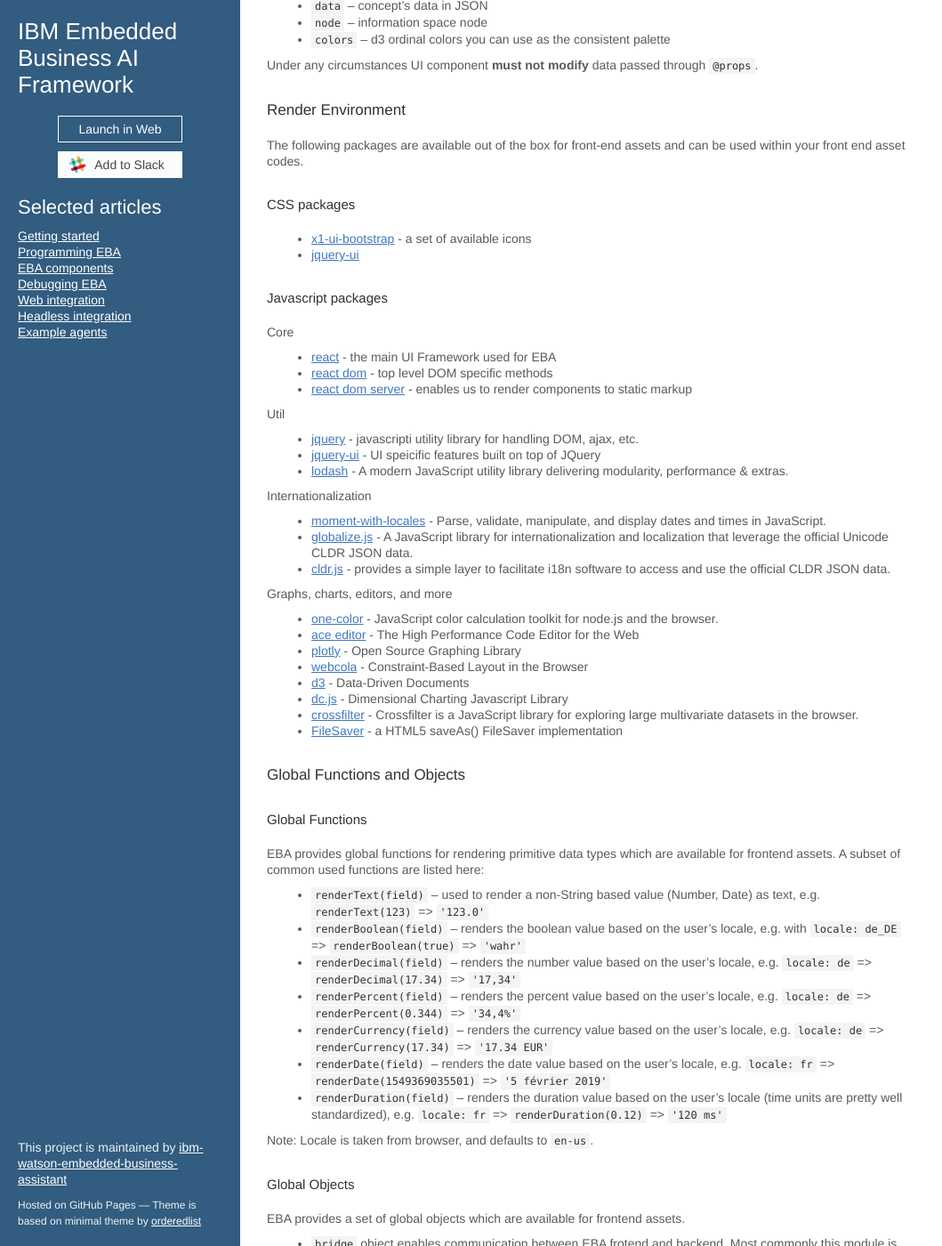
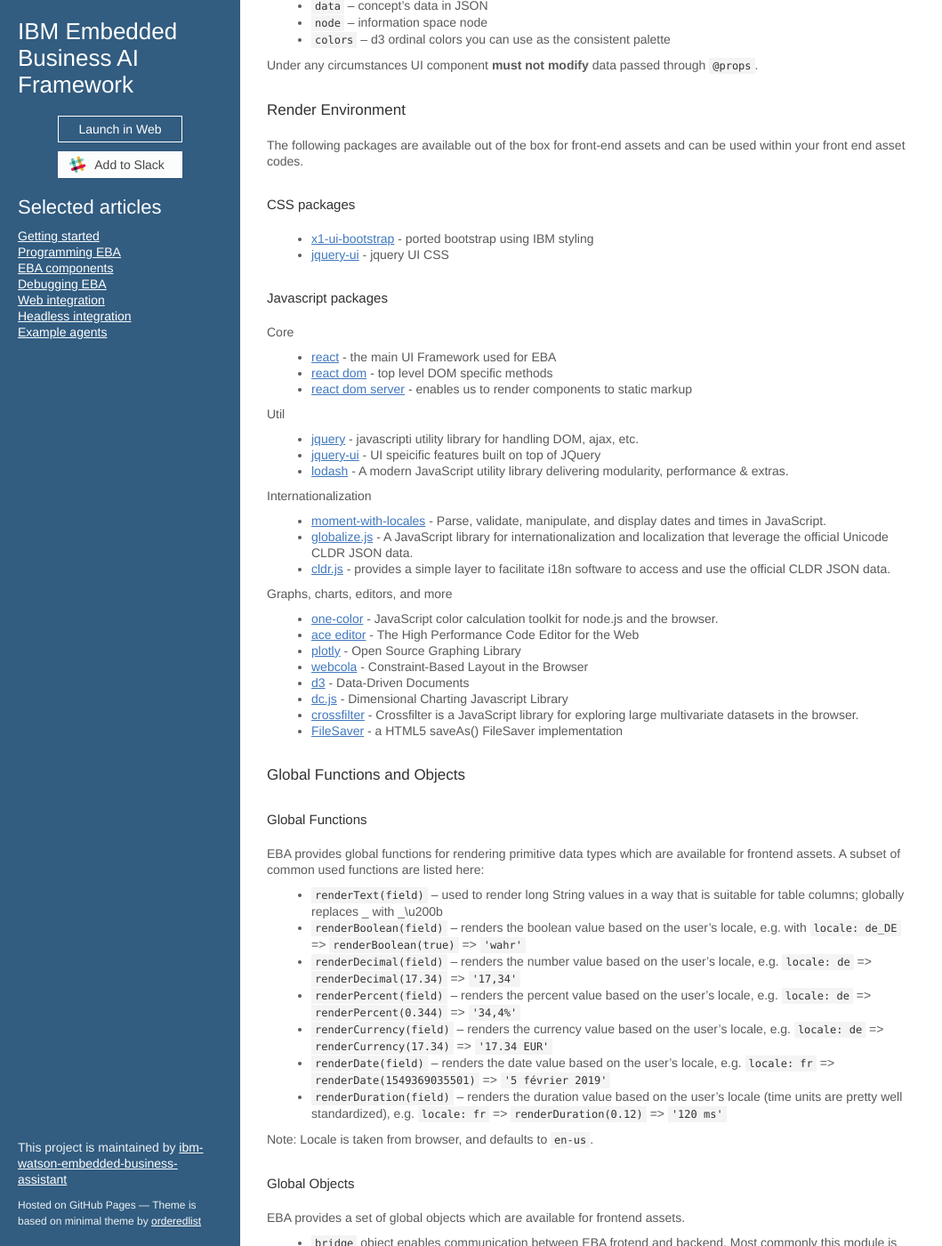
Before and after one commit to ibm-watson-embedded-business-assistant/eba-example-agents, a Jekyll site: the page built from docs/lab/assets/Frontend.md, in a window 1280 px wide and 1400 px high, scrolled down 421 px. Shown: the whole window at 89% size, without its empty margins (0-1059 px from the left). Built offline with Jekyll 4.4.1, drawn with Linux system fonts in a browser that asks for light colours; our own code applies the rules of GitHub Pages for plain Markdown files; the repository's description, which GitHub fills in, is left out.

Commit message:
Update Frontend.md

```diff
--- a/docs/lab/assets/Frontend.md
+++ b/docs/lab/assets/Frontend.md
@@ -23,8 +23,8 @@
 The following packages are available out of the box for front-end assets and can be used within your front end asset codes.
 
 #### CSS packages
-- [x1-ui-bootstrap](https://eba.ibm.com/assistant#/lab/glyphicons) - a set of available icons
-- [jquery-ui](https://jqueryui.com/)
+- [x1-ui-bootstrap](https://eba.ibm.com/assistant#/lab/glyphicons) - ported bootstrap using IBM styling
+- [jquery-ui](https://jqueryui.com/) - jquery UI CSS
 
 #### Javascript packages
 
@@ -58,7 +58,7 @@
 #### Global Functions
 
 EBA provides global functions for rendering primitive data types which are available for frontend assets. A subset of common used functions are listed here:
- - `renderText(field)` -- used to render a non-String based value (Number, Date) as text, e.g. `renderText(123)` => `'123.0'`
+ - `renderText(field)` -- used to render long String values in a way that is suitable for table columns; globally replaces _ with _\u200b
  - `renderBoolean(field)` -- renders the boolean value based on the user's locale, e.g. with `locale: de_DE` => `renderBoolean(true)` => `'wahr'`
  - `renderDecimal(field)` -- renders the number value based on the user's locale, e.g. `locale: de` => `renderDecimal(17.34)` => `'17,34'`
  - `renderPercent(field)` -- renders the percent value based on the user's locale, e.g. `locale: de` => `renderPercent(0.344)` => `'34,4%'`
```
